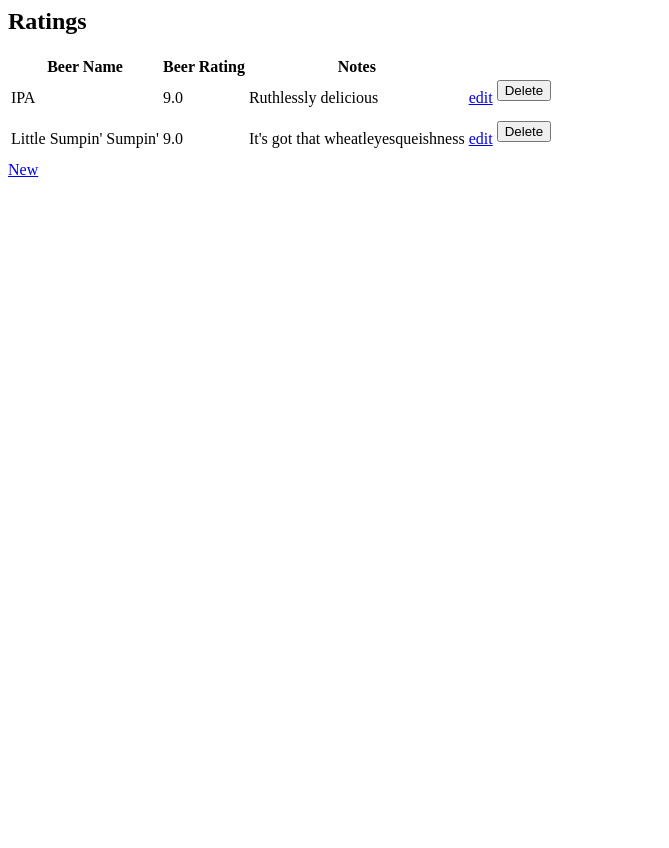
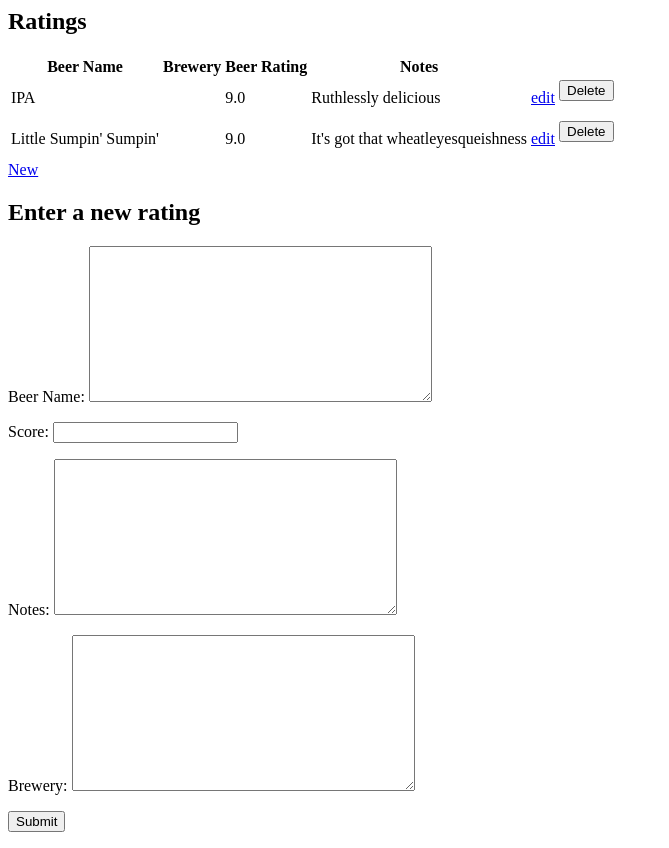
Before and after one commit to mjschimm/homework, a Django app: page / in a window 1280 px wide. Shown: the whole page, without its empty margins (0-669 px from the left). Before the commit the page ends 177 px from the top, so only its background shows below. Run offline with Django 3.2, Linux system fonts and the light colour scheme; data comes from the database, SQL or seed files in the repository.

Commit message:
Form template inherited by home

```diff
--- a/ratings/forms.py
+++ b/ratings/forms.py
@@ -5,4 +5,4 @@ from ratings.models import Rating
 class RatingForm(forms.ModelForm):
     class Meta:
         model = Rating
-        fields = ['beer_name', 'score', 'notes']
+        fields = ['beer_name', 'score', 'notes', 'brewery']
--- a/ratings/models.py
+++ b/ratings/models.py
@@ -5,3 +5,4 @@ class Rating(models.Model):
     beer_name = models.TextField()
     score = models.DecimalField(max_digits=2, decimal_places=1)
     notes = models.TextField(blank=True)
+    brewery = models.TextField(blank=True)
--- a/ratings/views.py
+++ b/ratings/views.py
@@ -10,13 +10,33 @@ def home(request):
     :param request: Django request object
     :return: rendered homepage
     """
+
+    form_object = RatingCreate
+
+    """
+        If post request comes from a delete button:
+            delete.
+        Else:
+            use post reqeust to add data
+    """
     if request.POST:
-        rating_id = request.POST['delete']
-        rating = Rating.objects.get(pk=rating_id)
-        rating.delete()
-        return redirect(home)
+        if 'delete' in request.POST:
+            rating_id = request.POST['delete']
+            rating = Rating.objects.get(pk=rating_id)
+            rating.delete()
+            return redirect(home)
+        else:
+            form = form_object.form_class(request.POST)
+            if form.is_valid():
+                _ = form.save()
+                return redirect(home)
 
-    context = {'ratings': Rating.objects.all()}
+    form = form_object.form_class()
+
+    context = {
+        'ratings': Rating.objects.all(),
+        'form': form,
+    }
     return render(request, 'home.html', context)
 
 
@@ -25,16 +45,19 @@ class RatingCreate(View):
     form_class = RatingForm
     template_name = 'ratings/rating_form.html'
 
-    def get(self, request):
-        form = self.form_class()
-        return render(request, self.template_name, {'form': form})
+    # def fuckaroo():
+    #     print("fuckaroo")
 
-    def post(self, request):
-        form = self.form_class(request.POST)
-        if form.is_valid():
-            _ = form.save()
-            return redirect(home)
-        return render(request, self.template_name, {'form: form'})
+    # def get(self, request):
+    #     form = self.form_class()
+    #     return render(request, self.template_name, {'form': form})
+
+    # def post(self, request):
+    #     form = self.form_class(request.POST)
+    #     if form.is_valid():
+    #         _ = form.save()
+    #         return redirect(home)
+    #     return render(request, self.template_name, {'form: form'})
 
 
 class RatingEdit(View):
@@ -44,7 +67,7 @@ class RatingEdit(View):
 
     def get(self, request, rating_id):
         rating = Rating.objects.get(pk=rating_id)
-        form = self.form_class(initial={'beer_name': rating.beer_name, 'score': rating.score, 'notes': rating.notes})
+        form = self.form_class(initial={'beer_name': rating.beer_name, 'score': rating.score, 'notes': rating.notes, 'brewery': rating.brewery})
         return render(request, self.template_name, {'form': form})
 
     def post(self, request, rating_id):
--- a/templates/home.html
+++ b/templates/home.html
@@ -9,6 +9,7 @@
     <thead>
       <tr>
         <th>Beer Name</th>
+        <th>Brewery</th>
         <th>Beer Rating</th>
         <th>Notes</th>
       </tr>
@@ -17,6 +18,7 @@
       {% for rating in ratings %}
       <tr>
         <td>{{ rating.beer_name }}</td>
+        <td>{{ rating.brewery }}</td>
         <td>{{ rating.score }}</td>
         <td>{{ rating.notes }}</td>
         <td><a href="{% url 'rating-edit' rating.id  %}">edit</a></td>
@@ -33,5 +35,9 @@
   <div><a href="{% url 'rating-add' %}">New</a></div>
 </div>
 
+<div class="modal">
+  {% include 'ratings/rating_form.html' %}
+</div>
+
 {% comment %} <script src="{% static 'js/home.js' %}"></script> {% endcomment %}
 {% endblock %}
--- a/templates/ratings/rating_edit_form.html
+++ b/templates/ratings/rating_edit_form.html
@@ -8,6 +8,7 @@
     <p>Beer Name: {{ form.beer_name }}</p>
     <p>Score: {{ form.score }}</p>
     <p>Notes: {{ form.notes }}</p>
+    <p>Brewery: {{ form.brewery }}</p>
     <p>
       <button type="submit">Submit</button>
       <button type="submit" name="cancel">Cancel</button>
--- a/templates/ratings/rating_form.html
+++ b/templates/ratings/rating_form.html
@@ -8,6 +8,7 @@
     <p>Beer Name: {{ form.beer_name }}</p>
     <p>Score: {{ form.score }}</p>
     <p>Notes: {{ form.notes }}</p>
+    <p>Brewery: {{ form.brewery }}</p>
     <p><button type="submit">Submit</button></p>
   </form>
 </div>
```
Also changed, not shown: ratings/migrations/0002_rating_brewery.py (added).
